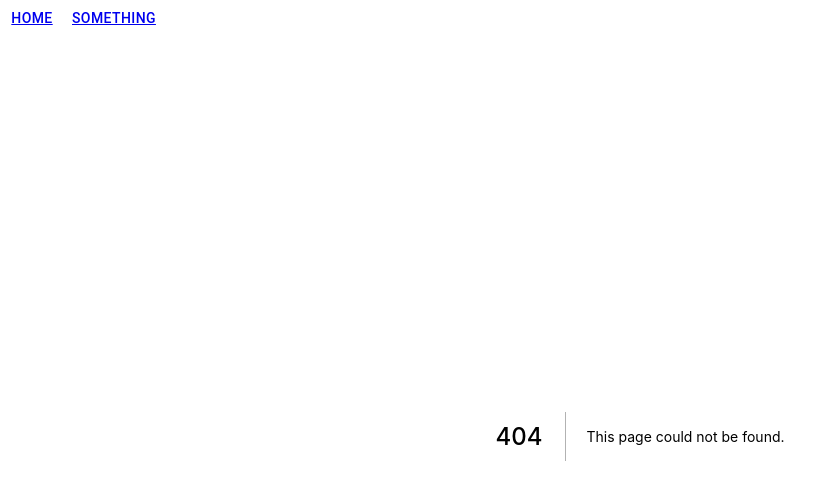
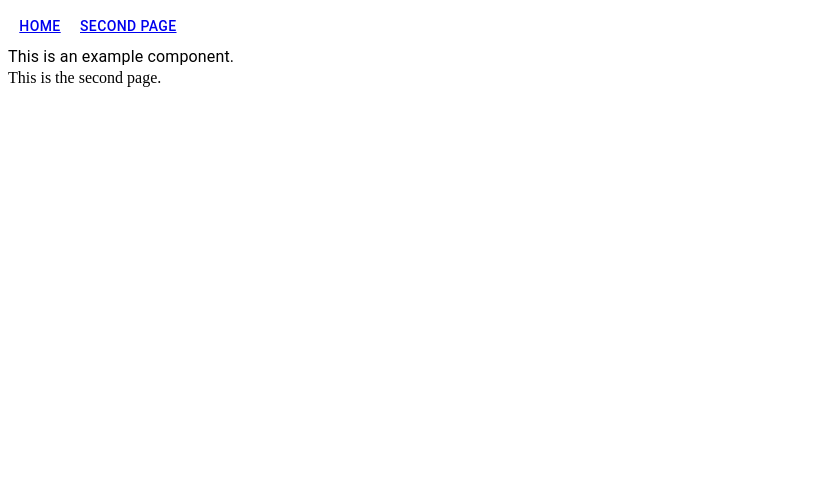
Before and after one commit to MatthewBozin/Binary-Upload-Zoom, a Next.js app: page /secondPage in a window 1280 px wide. Before the commit this address had no page. Shown: the top 484 px of the page, without its empty margins (0-839 px from the left). Built offline with nearby package versions, Linux system fonts and the light colour scheme.

Commit message:
Renamed secondPage and Example component to better reflect their purpose.

```diff
--- a/client/components/Custom.tsx
+++ b/client/components/Example.tsx
@@ -1,14 +1,14 @@
 import React from 'react';
 import { Typography } from '@mui/material';
 
-const Custom: React.FC = () => {
+const Example: React.FC = () => {
   return (
     <div>
       <Typography>
-        Time to use some MUI
+        This is an example component.
       </Typography>
     </div>
   );
 };
 
-export default Custom;
+export default Example;
--- a/client/components/Navbar.tsx
+++ b/client/components/Navbar.tsx
@@ -9,7 +9,7 @@ const Navbar: React.FC = () => {
         <Link href="/">Home</Link>
       </Button>
       <Button>
-        <Link href="/something">Something</Link>
+        <Link href="/secondPage">Second Page</Link>
       </Button>
     </>
   );
--- a/pages/something.tsx
+++ b/pages/secondPage.tsx
@@ -1,11 +1,11 @@
 import React from 'react';
-import Custom from 'client/components/Custom';
+import Example from 'client/components/Example';
 
 const Something: React.FC = () => {
   return (
     <div>
-      <Custom />
-      keep names lowercase, don't get got
+      <Example />
+      This is the second page.
     </div>
   );
 };
```
